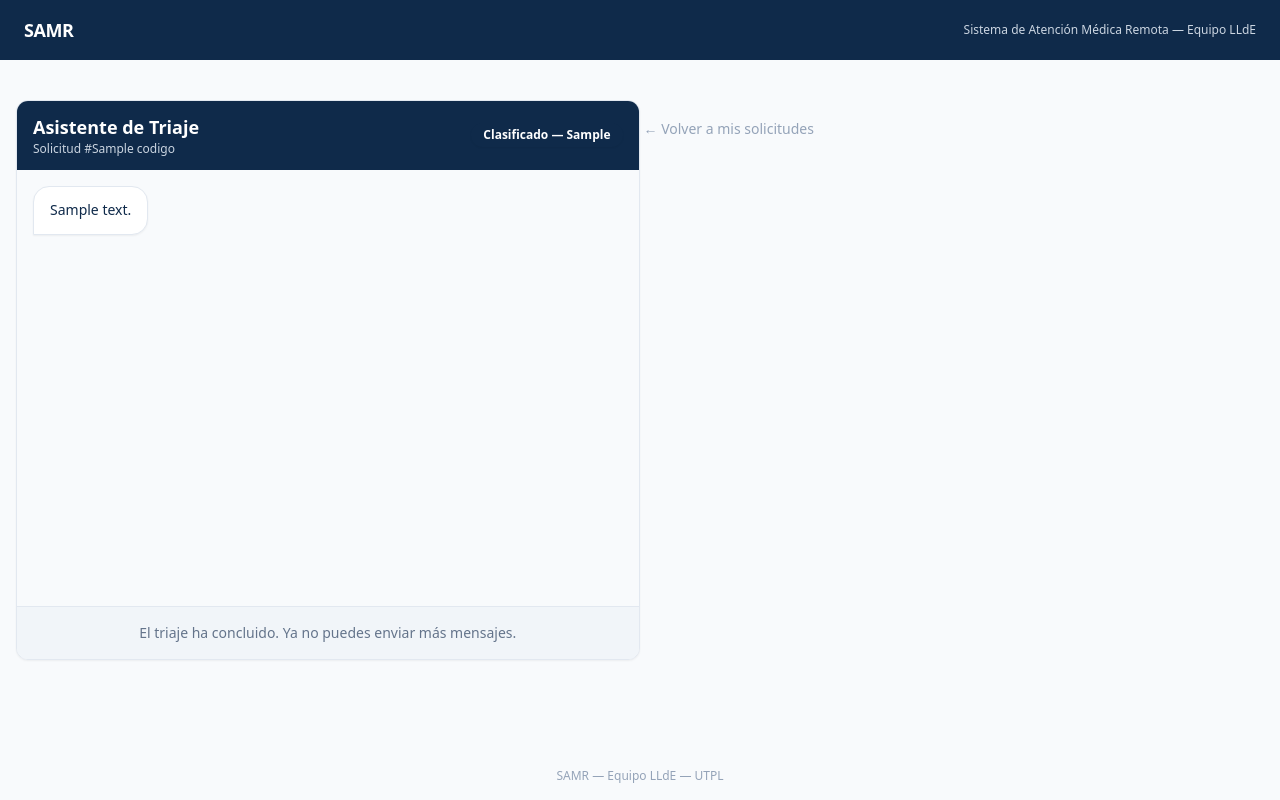
After one commit to juliouou/IngReq1, a Django app: template samr/apps/triaje/templates/triaje/chat.html in a window 1280 px wide. The commit adds this page. Run offline with Django 4.2, Linux system fonts and the light colour scheme; the template is opened without the code that fills it: most values are stand-ins (such as "Sample title", 1, 10 or a date in 2020); parts of the project's set-up code (start-up, migrations or seed data) failed here and were passed over; some libraries are stand-ins or nearby versions.

Commit message:
KAN-47 template de chat conversacional para triaje

```diff
--- /dev/null
+++ b/samr/apps/triaje/templates/triaje/chat.html
@@ -0,0 +1,74 @@
+{% extends "portal/base.html" %}
+{% block titulo %}Chat de Triaje{% endblock %}
+{% block contenido %}
+<div class="max-w-2xl w-full flex flex-col h-[70vh] bg-white rounded-xl border border-slate-200 overflow-hidden shadow-sm">
+  <!-- Header del chat -->
+  <div class="bg-navy text-white px-4 py-3 flex items-center justify-between border-b border-navy">
+    <div>
+      <h2 class="font-bold text-lg">Asistente de Triaje</h2>
+      {% if solicitud %}
+        <p class="text-xs text-slate-300">Solicitud #{{ solicitud.codigo }}</p>
+      {% else %}
+        <p class="text-xs text-slate-300">Nueva evaluación</p>
+      {% endif %}
+    </div>
+    {% if solicitud.evaluacion %}
+      <span class="text-xs font-semibold px-3 py-1 rounded-full bg-teal-500 text-white shadow-sm">
+        Clasificado — {{ solicitud.evaluacion.get_nivel_urgencia_display|default:solicitud.evaluacion.nivel_urgencia }}
+      </span>
+    {% endif %}
+  </div>
+
+  <!-- Contenedor de mensajes -->
+  <div id="chat-messages" class="flex-1 overflow-y-auto p-4 space-y-4 bg-slate-50">
+    {% for msg in mensajes %}
+      {% if msg.autor == 'PACIENTE' %}
+        <div class="flex justify-end">
+          <div class="bg-teal-600 text-white rounded-l-2xl rounded-tr-2xl px-4 py-3 max-w-[85%] shadow-sm">
+            <p class="text-sm whitespace-pre-wrap">{{ msg.texto }}</p>
+          </div>
+        </div>
+      {% else %}
+        <div class="flex justify-start">
+          <div class="bg-white border border-slate-200 text-navy rounded-r-2xl rounded-tl-2xl px-4 py-3 max-w-[85%] shadow-sm">
+            <p class="text-sm whitespace-pre-wrap leading-relaxed">{{ msg.texto }}</p>
+          </div>
+        </div>
+      {% endif %}
+    {% empty %}
+      <div class="flex justify-start">
+        <div class="bg-white border border-slate-200 text-navy rounded-r-2xl rounded-tl-2xl px-4 py-3 max-w-[85%] shadow-sm">
+          <p class="text-sm leading-relaxed">Hola. Por favor descríbeme detalladamente qué síntomas presentas para poder ayudarte.</p>
+        </div>
+      </div>
+    {% endfor %}
+  </div>
+
+  <!-- Input -->
+  {% if not solicitud.evaluacion %}
+  <div class="p-3 bg-white border-t border-slate-200">
+    <form method="POST" action="" class="flex gap-2">
+      {% csrf_token %}
+      <input type="text" name="texto" required autofocus placeholder="Escribe tu mensaje aquí..." class="flex-1 border border-slate-300 rounded-lg px-4 py-2 text-sm focus:outline-none focus:border-teal-500 focus:ring-1 focus:ring-teal-500 transition">
+      <button type="submit" class="bg-teal-600 hover:bg-teal-700 text-white font-semibold px-5 py-2 rounded-lg text-sm transition shadow-sm">Enviar</button>
+    </form>
+  </div>
+  {% else %}
+  <div class="p-4 bg-slate-100 border-t border-slate-200 text-center">
+    <p class="text-sm text-slate-500 font-medium">El triaje ha concluido. Ya no puedes enviar más mensajes.</p>
+  </div>
+  {% endif %}
+</div>
+
+<div class="max-w-2xl w-full mt-4 pl-1">
+  <a href="{% url 'triaje:lista' %}" class="text-sm text-slate-400 hover:text-slate-600 hover:underline transition">← Volver a mis solicitudes</a>
+</div>
+
+<script>
+  // Auto-scroll al final del contenedor de mensajes
+  const chatContainer = document.getElementById('chat-messages');
+  if(chatContainer) {
+    chatContainer.scrollTop = chatContainer.scrollHeight;
+  }
+</script>
+{% endblock %}
--- a/samr/apps/triaje/templates/triaje/lista.html
+++ b/samr/apps/triaje/templates/triaje/lista.html
@@ -4,7 +4,7 @@
 <div class="max-w-2xl w-full">
   <div class="flex items-center justify-between mb-4">
     <h1 class="text-xl font-bold text-navy">Mis solicitudes de atención</h1>
-    <a href="{% url 'triaje:nueva' %}" class="bg-teal-600 text-white text-sm font-semibold px-4 py-2 rounded-lg hover:bg-teal-700">+ Nueva solicitud</a>
+    <a href="{% url 'triaje:chat' %}" class="bg-teal-600 text-white text-sm font-semibold px-4 py-2 rounded-lg hover:bg-teal-700">+ Nueva solicitud</a>
   </div>
 
   {% if solicitudes %}
```
Also changed, not shown: samr/apps/triaje/templates/triaje/nueva.html (deleted, +0 -30 lines).
